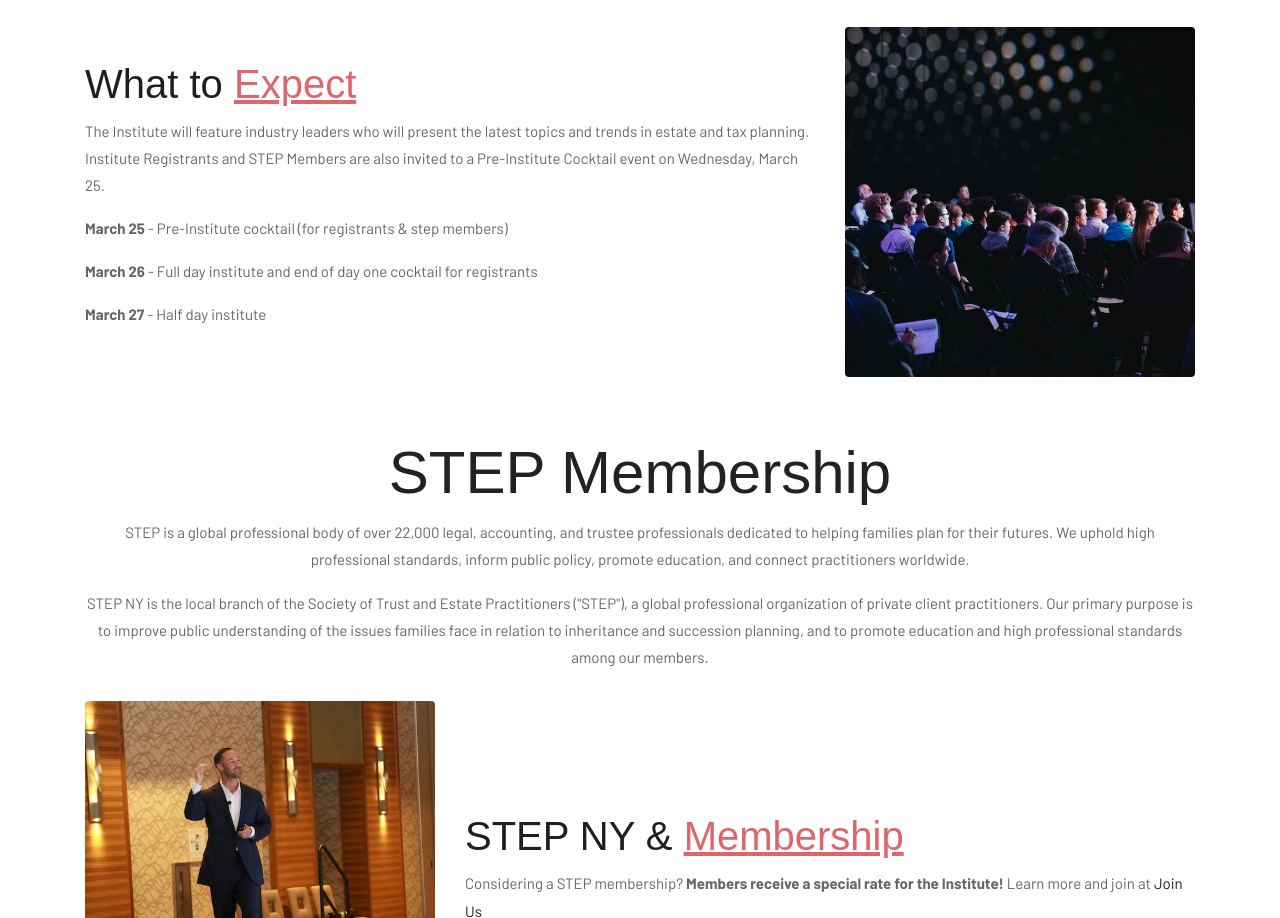
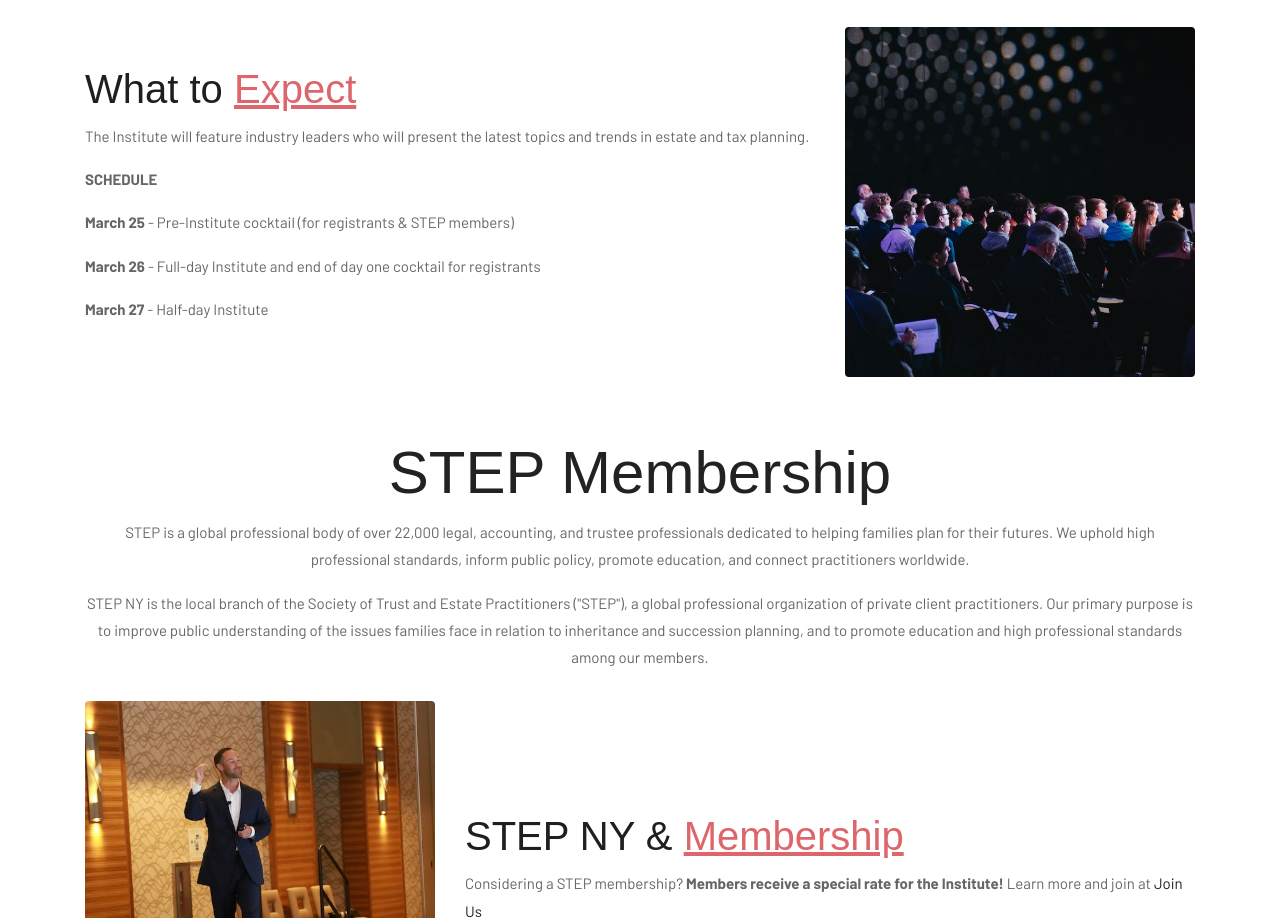
Before and after one commit to jprefer/IEPSTEPNY, a plain HTML site: page index.html in a window 1280 px wide. Shown: the part 1571-2489 px from the top of the page. Drawn offline with nearby package versions, Linux system fonts and the light colour scheme.

Commit message:
update schedule

```diff
--- a/index.html
+++ b/index.html
@@ -189,10 +189,11 @@
 						<div class="row align-items-center about-main-info">
 							<div class="col-lg-8 col-md-6 col-sm-12">
 								<h2> What to  <span>Expect</span></h2>
-								<p>The Institute will feature industry leaders who will present the latest topics and trends in estate and tax planning. Institute Registrants and STEP Members are also invited to a Pre-Institute Cocktail event on Wednesday, March 25.</p>
-								<p><b>March 25</b> - Pre-Institute cocktail (for registrants & step members)</p>
-								<p><b>March 26</b> - Full day institute and end of day one cocktail for registrants </p>
-								<p><b>March 27</b> - Half day institute  </p>
+								<p>The Institute will feature industry leaders who will present the latest topics and trends in estate and tax planning. </p>
+								<p><b>SCHEDULE</b></p>
+								<p><b>March 25</b> - Pre-Institute cocktail (for registrants & STEP members)</p>
+								<p><b>March 26</b> - Full-day Institute and end of day one cocktail for registrants </p>
+								<p><b>March 27</b> - Half-day Institute  </p>
 
 							</div>
 							<div class="col-lg-4 col-md-6 col-sm-12">
```
